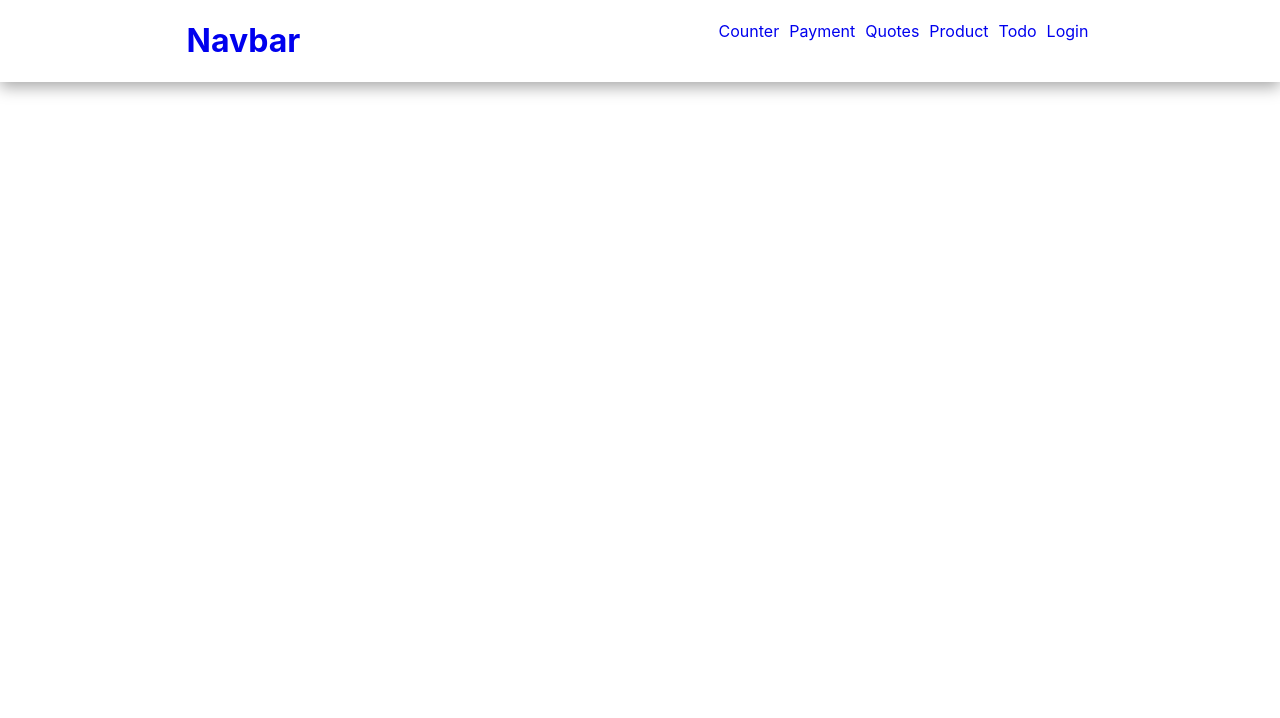
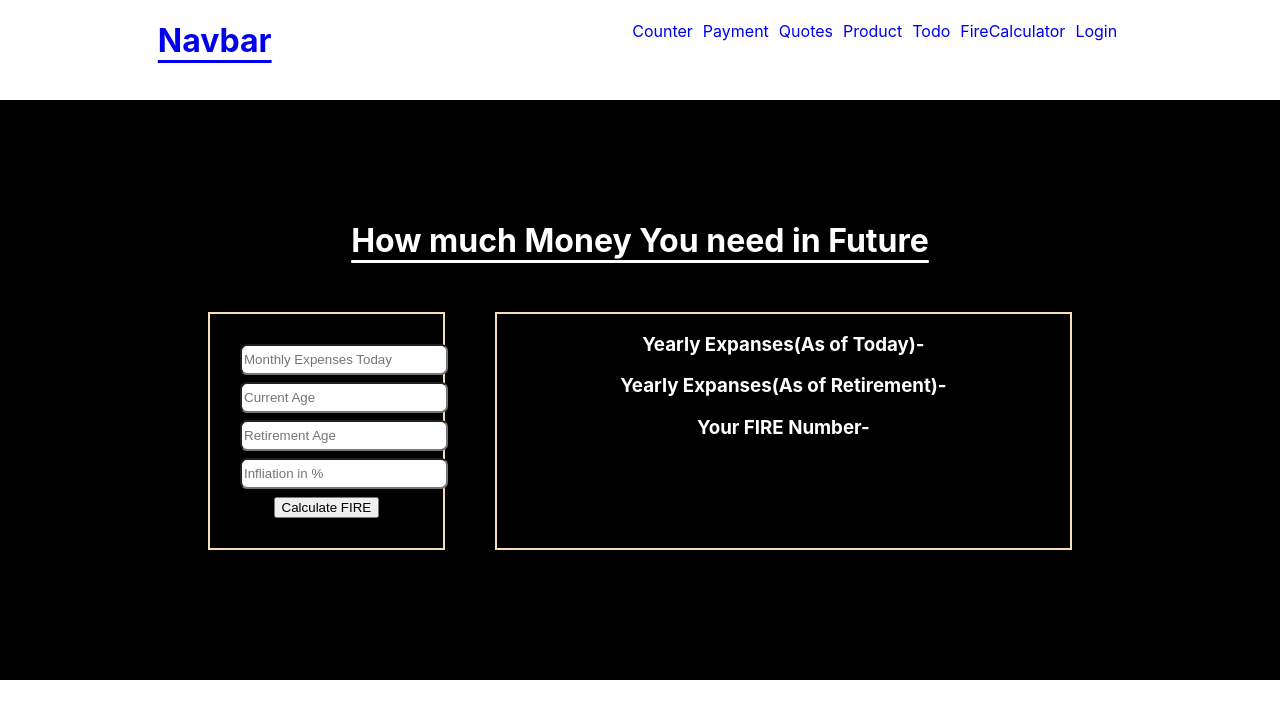
Before and after one commit to Sameerpadhy50/Git-Repo, a React (Create React App) app in the folder React_recap/react_revision/: page /fire in a window 1280 px wide. Shown: the top 718 px of the page. Built offline with nearby package versions, Linux system fonts and the light colour scheme.

Commit message:
FIRE calculator added with useReducer functionality

```diff
--- a/React_recap/react_revision/src/Day-2/Counter.jsx
+++ b/React_recap/react_revision/src/Day-2/Counter.jsx
@@ -5,7 +5,7 @@ const reducer=(state,action)=>{
         case "ADD_COUNT":
             return {...state,counter:state.counter+1};
             case "REDUCE_COUNT":
-                return {...state,counter:state.counter+1};
+                return {...state,counter:state.counter-1};
                  default:
                     return state
         }
@@ -21,6 +21,7 @@ export const Counter = () => {
     const [state,dispatch]=useReducer(reducer,store)
   return (
     <div>
+        <h1>Counter useReducer</h1>
         <h4>Counts-{state.counter}</h4>
         <button onClick={()=>{dispatch({type:"ADD_COUNT"})}}>Add Count</button>
         <button onClick={()=>{dispatch({type:"REDUCE_COUNT"})}}>Reduce Count</button>
--- a/React_recap/react_revision/src/Day-2/Navbar.jsx
+++ b/React_recap/react_revision/src/Day-2/Navbar.jsx
@@ -26,6 +26,7 @@ export const Navbar = () => {
           <Link to="/todo">
             <li>Todo</li>
           </Link>
+          <Link to="/fire"><li>FireCalculator</li></Link>
           <Link to="/login">
             <li>Login</li>
           </Link>
--- /dev/null
+++ b/React_recap/react_revision/src/Pages/FireCalculator.jsx
@@ -0,0 +1,28 @@
+import React, { useReducer } from "react";
+import style from "../styles/FireCalculator.module.css";
+import store from "../Reducer/store";
+import reducer from "../Reducer/reducer";
+import { handleCalculatorOnclick, handleInputOnChange } from "../Reducer/actionCreator";
+
+export const FireCalculator = () => {
+  const [state,dispatch]=useReducer(reducer,store)
+  return (
+    <div id={style.main}>
+      <h1>How much Money You need in Future</h1>
+      <div id={style.content}>
+        <div className={style.left}>
+          <input type="text" value={state.curExp} onChange={(e)=>dispatch(handleInputOnChange("curExp",e.target.value))} placeholder="Monthly Expenses Today" />
+          <input type="text" value={state.curAge} onChange={(e)=>dispatch(handleInputOnChange("curAge",e.target.value))} placeholder="Current Age" />
+          <input type="text" value={state.retAge} onChange={(e)=>dispatch(handleInputOnChange("retAge",e.target.value))} placeholder="Retirement Age" />
+          <input type="text" value={state.infliation} onChange={(e)=>dispatch(handleInputOnChange("infliation",e.target.value))} placeholder="Infliation in %" />
+          <button onClick={()=>dispatch(handleCalculatorOnclick(state))}>Calculate FIRE</button>
+        </div>
+        <div className={style.right}>
+          <h3>Yearly Expanses(As of Today)-{state.resYearlyExpToday}</h3>
+          <h3>Yearly Expanses(As of Retirement)-{state.resYearlyExpRet}</h3>
+          <h3>Your FIRE Number-{state.resFireNumber}</h3>
+        </div>
+      </div>
+    </div>
+  );
+};
--- /dev/null
+++ b/React_recap/react_revision/src/Reducer/action.js
@@ -0,0 +1,2 @@
+export const INPUT_ON_CHANGE="INPUT_ON_CHANGE";
+export const CALCULATE_ONCLICK="CALCULATE_ONCLICK"
--- /dev/null
+++ b/React_recap/react_revision/src/Reducer/actionCreator.js
@@ -0,0 +1,27 @@
+import { CALCULATE_ONCLICK, INPUT_ON_CHANGE } from "./action";
+
+const handleInputOnChange = (type, value) => {
+  return {
+    type: INPUT_ON_CHANGE,
+    payload: { type, value },
+  };
+};
+const handleCalculatorOnclick = (state) => {
+  const {curExp,curAge,retAge,infliation}=state
+  //Future value=Present Value *(1+(rate/100))**(ret age-present age)
+  //fire=fv*25
+  let resYearlyExpToday=(Number(curExp)*12).toFixed(0);
+  let resYearlyExpRet=(resYearlyExpToday*(1+(Number(infliation)/100))**((Number(retAge))-(Number(curAge)))).toFixed(0)
+  let resFireNumber=(resYearlyExpRet*25).toFixed(0)
+
+  return {
+    type:CALCULATE_ONCLICK,
+    payload:{
+      resYearlyExpToday,
+    resYearlyExpRet,
+    resFireNumber
+    }
+
+  };
+};
+export { handleInputOnChange, handleCalculatorOnclick };
--- /dev/null
+++ b/React_recap/react_revision/src/Reducer/reducer.js
@@ -0,0 +1,16 @@
+import { CALCULATE_ONCLICK, INPUT_ON_CHANGE } from "./action";
+
+const reducer = (state, action) => {
+  switch (action.type) {
+    case INPUT_ON_CHANGE:
+      const { type, value } = action.payload;
+      return { ...state, [type]: value };
+      case CALCULATE_ONCLICK:
+        const{resYearlyExpToday,resYearlyExpRet,resFireNumber}=action.payload
+        return{...state,resYearlyExpToday,resYearlyExpRet,resFireNumber}
+
+    default:
+      return state;
+  }
+};
+export default reducer;
--- /dev/null
+++ b/React_recap/react_revision/src/Reducer/store.js
@@ -0,0 +1,11 @@
+const store={
+curExp:"",
+curAge:"",
+retAge:"",
+infliation:"",
+
+resYearlyExpToday:null,
+resYearlyExpRet:null,
+resFireNumber:null
+}
+export default store
--- a/React_recap/react_revision/src/Routes/AllRoutes.jsx
+++ b/React_recap/react_revision/src/Routes/AllRoutes.jsx
@@ -8,6 +8,7 @@ import { ProductsPage } from "../Pages/ProductsPage";
 import { PrivateRoutes } from "./PrivateRoutes";
 import { SingleProduct } from "../Pages/SingleProduct";
 import { Counter } from "../Day-2/Counter";
+import { FireCalculator } from "../Pages/FireCalculator";
 
  export const AllRoutes = () => {
   return (
@@ -18,6 +19,7 @@ import { Counter } from "../Day-2/Counter";
       <Route path="/todo" element={<TodoApp />} />
       <Route path="/quotes" element={<PrivateRoutes><QuotesApp /></PrivateRoutes>} />
       <Route path="/payment" element={<Payment />} />
+      <Route path="/fire" element={<FireCalculator/>} />
       <Route path="/product" element={<ProductsPage />} />
       <Route path="/product/:id" element={<SingleProduct/>} />
     </Routes>
--- /dev/null
+++ b/React_recap/react_revision/src/styles/FireCalculator.module.css
@@ -0,0 +1,38 @@
+#main{
+
+    display: block;
+    background-color: black;
+    color: white;
+    padding: 100px;
+}
+#content{
+    display: flex;
+    width: 80%;
+    padding: 30px;
+    margin: auto;
+    gap: 50px;
+
+}
+h1{
+    text-decoration: underline;
+    text-underline-offset: 8px;
+
+}
+#content >div:nth-child(1){
+    border: 2px solid wheat;
+    padding: 30px;
+}
+#content >div:nth-child(1)>input{
+    width: 200px;
+    height: 25px;
+    margin-bottom: 7px;
+    border-radius: 7px;
+}
+#content >div:nth-child(2){
+    text-align: center;
+    width: 80%;
+    border: 2px solid wheat;
+}
+.left{
+    width: 20%;
+}
--- a/React_recap/react_revision/src/styles/navbar.module.css
+++ b/React_recap/react_revision/src/styles/navbar.module.css
@@ -1,5 +1,7 @@
 #navbar {
   display: flex;
+  height: 100px;
+
 
   justify-content: space-around;
   box-shadow: rgba(0, 0, 0, 0.35) 0px 5px 15px;
```
